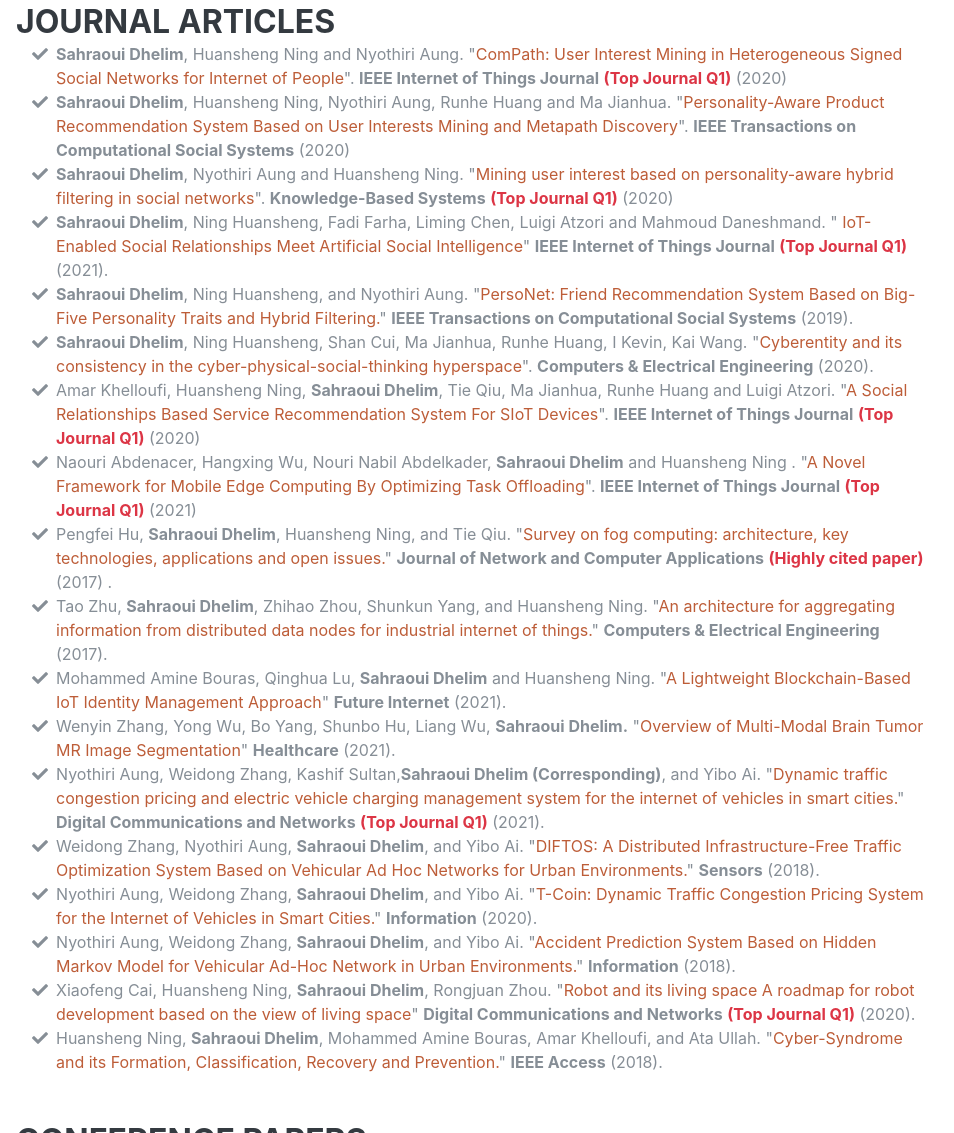
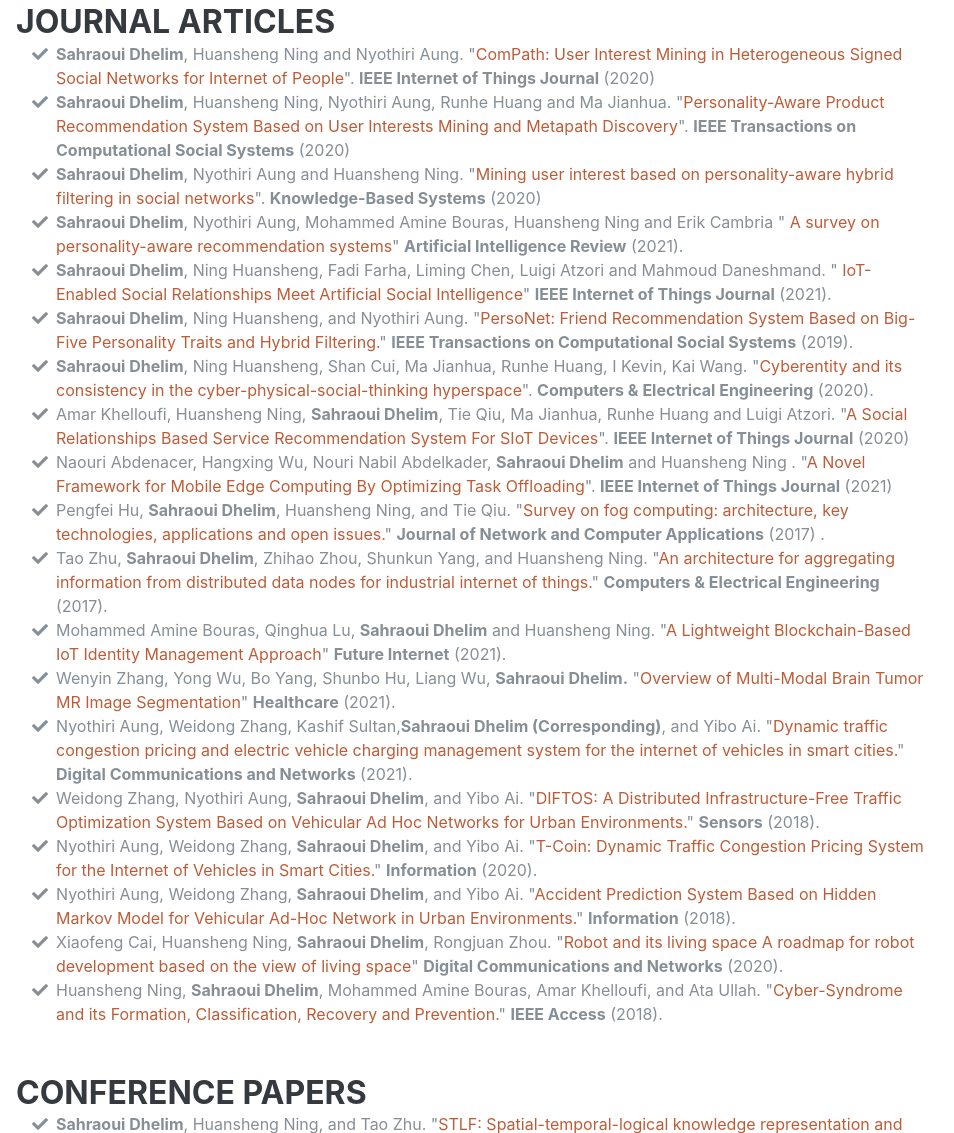
Before and after one commit to sahraoui17/profile, a website with bundled scripts: page index.html in a window 1280 px wide. Shown: the part 2563-3696 px from the top of the page, without its empty margins (304-1258 px from the left). Built offline with nearby package versions, Linux system fonts and the light colour scheme; some icons are missing; a web font is replaced by a local one.

Commit message:
Update index.html

```diff
--- a/index.html
+++ b/index.html
@@ -147,12 +147,11 @@
 
           </div>
           <div class="resume-date text-md-right">
-            <span class="text-primary">November 2020 - September 2021</span>
+            <span class="text-primary">2020-2021</span>
           </div>
         </div>
+	   </div>
 
-
-		</div>
     </section>
 
 	<hr class="m-0">
@@ -216,7 +215,7 @@
 
 			<li>
 			<i class="fa-li fa fa-check"></i>
-			<strong>Sahraoui Dhelim</strong>, Huansheng Ning and Nyothiri Aung. "<a href="https://ieeexplore.ieee.org/abstract/document/9253614" target="_blank">ComPath: User Interest Mining in Heterogeneous Signed Social Networks for Internet of People</a>". <strong>IEEE Internet of Things Journal</strong> <strong class="text-danger">(Top Journal Q1)</strong> (2020)
+			<strong>Sahraoui Dhelim</strong>, Huansheng Ning and Nyothiri Aung. "<a href="https://ieeexplore.ieee.org/abstract/document/9253614" target="_blank">ComPath: User Interest Mining in Heterogeneous Signed Social Networks for Internet of People</a>". <strong>IEEE Internet of Things Journal</strong> <!--<strong class="text-danger">(Top Journal Q1)</strong>--> (2020)
 			</li>
 
 			<li>
@@ -226,13 +225,20 @@
 
 			<li>
 			<i class="fa-li fa fa-check"></i>
-			<strong>Sahraoui Dhelim</strong>, Nyothiri Aung and Huansheng Ning. "<a href="https://www.sciencedirect.com/science/article/pii/S0950705120304354" target="_blank">Mining user interest based on personality-aware hybrid filtering in social networks</a>". <strong>Knowledge-Based Systems</strong> <strong class="text-danger">(Top Journal Q1)</strong> (2020)
+			<strong>Sahraoui Dhelim</strong>, Nyothiri Aung and Huansheng Ning. "<a href="https://www.sciencedirect.com/science/article/pii/S0950705120304354" target="_blank">Mining user interest based on personality-aware hybrid filtering in social networks</a>". <strong>Knowledge-Based Systems</strong> (2020)
 			</li>
 
 			<li>
             <i class="fa-li fa fa-check"></i>
-            <strong>Sahraoui Dhelim</strong>, Ning Huansheng, Fadi Farha, Liming Chen, Luigi Atzori and Mahmoud Daneshmand. "<a href="https://ieeexplore.ieee.org/abstract/document/9434396/" target="_blank"> IoT-Enabled Social Relationships Meet Artificial Social Intelligence</a>" <strong>IEEE Internet of Things Journal</strong> <strong class="text-danger">(Top Journal Q1)</strong> (2021).
+            <strong>Sahraoui Dhelim</strong>, Nyothiri Aung, Mohammed Amine Bouras, Huansheng Ning and Erik Cambria "<a href="https://link.springer.com/article/10.1007/s10462-021-10063-7" target="_blank"> A survey on personality-aware recommendation systems</a>" <strong>Artificial Intelligence Review</strong> <strong class="text-danger"></strong> (2021).
             </li>
+
+			<li>
+            <i class="fa-li fa fa-check"></i>
+            <strong>Sahraoui Dhelim</strong>, Ning Huansheng, Fadi Farha, Liming Chen, Luigi Atzori and Mahmoud Daneshmand. "<a href="https://ieeexplore.ieee.org/abstract/document/9434396/" target="_blank"> IoT-Enabled Social Relationships Meet Artificial Social Intelligence</a>" <strong>IEEE Internet of Things Journal</strong> (2021).
+            </li>
+
+
 
 			<li>
             <i class="fa-li fa fa-check"></i>
@@ -246,17 +252,17 @@
 
 			<li>
                 <i class="fa-li fa fa-check"></i>
-			Amar Khelloufi, Huansheng Ning, <strong>Sahraoui Dhelim</strong>, Tie Qiu, Ma Jianhua, Runhe Huang and Luigi Atzori. "<a href="https://ieeexplore.ieee.org/abstract/document/9167284" target="_blank">A Social Relationships Based Service Recommendation System For SIoT Devices</a>". <strong>IEEE Internet of Things Journal</strong> <strong class="text-danger">(Top Journal Q1)</strong> (2020)
+			Amar Khelloufi, Huansheng Ning, <strong>Sahraoui Dhelim</strong>, Tie Qiu, Ma Jianhua, Runhe Huang and Luigi Atzori. "<a href="https://ieeexplore.ieee.org/abstract/document/9167284" target="_blank">A Social Relationships Based Service Recommendation System For SIoT Devices</a>". <strong>IEEE Internet of Things Journal</strong> (2020)
 			</li>
 
 			<li>
 			<i class="fa-li fa fa-check"></i>
-			Naouri Abdenacer, Hangxing Wu, Nouri Nabil Abdelkader, <strong>Sahraoui Dhelim</strong> and Huansheng Ning . "<a href="https://ieeexplore.ieee.org/document/9372288" target="_blank">A Novel Framework for Mobile Edge Computing By Optimizing Task Offloading</a>". <strong>IEEE Internet of Things Journal</strong> <strong class="text-danger">(Top Journal Q1)</strong> (2021)
+			Naouri Abdenacer, Hangxing Wu, Nouri Nabil Abdelkader, <strong>Sahraoui Dhelim</strong> and Huansheng Ning . "<a href="https://ieeexplore.ieee.org/document/9372288" target="_blank">A Novel Framework for Mobile Edge Computing By Optimizing Task Offloading</a>". <strong>IEEE Internet of Things Journal</strong>  (2021)
 			</li>
 
            <li>
                 <i class="fa-li fa fa-check"></i>
-                Pengfei Hu, <strong>Sahraoui Dhelim</strong>, Huansheng Ning, and Tie Qiu. "<a href="https://www.sciencedirect.com/science/article/pii/S1084804517302953" target="_blank">Survey on fog computing: architecture, key technologies, applications and open issues.</a>" <strong>Journal of Network and Computer Applications</strong> <strong class="text-danger">(Highly cited paper)</strong> (2017) .</li>
+                Pengfei Hu, <strong>Sahraoui Dhelim</strong>, Huansheng Ning, and Tie Qiu. "<a href="https://www.sciencedirect.com/science/article/pii/S1084804517302953" target="_blank">Survey on fog computing: architecture, key technologies, applications and open issues.</a>" <strong>Journal of Network and Computer Applications</strong> (2017) .</li>
 
 
 			<li>
@@ -276,7 +282,7 @@
 			<li>
 
                 <i class="fa-li fa fa-check"></i>
-                Nyothiri Aung, Weidong Zhang, Kashif Sultan,<strong>Sahraoui Dhelim (Corresponding)</strong>, and Yibo Ai. "<a href="https://www.sciencedirect.com/science/article/pii/S2352864821000080" target="_blank">Dynamic traffic congestion pricing and electric vehicle charging management system for the internet of vehicles in smart cities.</a>" <strong> Digital Communications and Networks</strong> <strong class="text-danger">(Top Journal Q1)</strong> (2021).</li>
+                Nyothiri Aung, Weidong Zhang, Kashif Sultan,<strong>Sahraoui Dhelim (Corresponding)</strong>, and Yibo Ai. "<a href="https://www.sciencedirect.com/science/article/pii/S2352864821000080" target="_blank">Dynamic traffic congestion pricing and electric vehicle charging management system for the internet of vehicles in smart cities.</a>" <strong> Digital Communications and Networks</strong> (2021).</li>
 
 			  <li>
                 <i class="fa-li fa fa-check"></i>
@@ -293,7 +299,7 @@
 
               <li>
             <i class="fa-li fa fa-check"></i>
-                Xiaofeng Cai, Huansheng Ning, <strong>Sahraoui Dhelim</strong>, Rongjuan Zhou. "<a href="https://www.sciencedirect.com/science/article/pii/S2352864820302881" target="_blank">Robot and its living space A roadmap for robot development based on the view of living space</a>" <strong> Digital Communications and Networks</strong> <strong class="text-danger">(Top Journal Q1)</strong> (2020).
+                Xiaofeng Cai, Huansheng Ning, <strong>Sahraoui Dhelim</strong>, Rongjuan Zhou. "<a href="https://www.sciencedirect.com/science/article/pii/S2352864820302881" target="_blank">Robot and its living space A roadmap for robot development based on the view of living space</a>" <strong> Digital Communications and Networks</strong> (2020).
 			</li>
 
 			<li>
@@ -378,7 +384,7 @@
 
 			<li>
             <i class="fa-li fa fa-check"></i>
-            Networks simulation (mainly using Omnet++ or NS3)
+            Networks simulation (mainly using Omnet++ and NS3)
 			</li>
 
 			<li>
```
